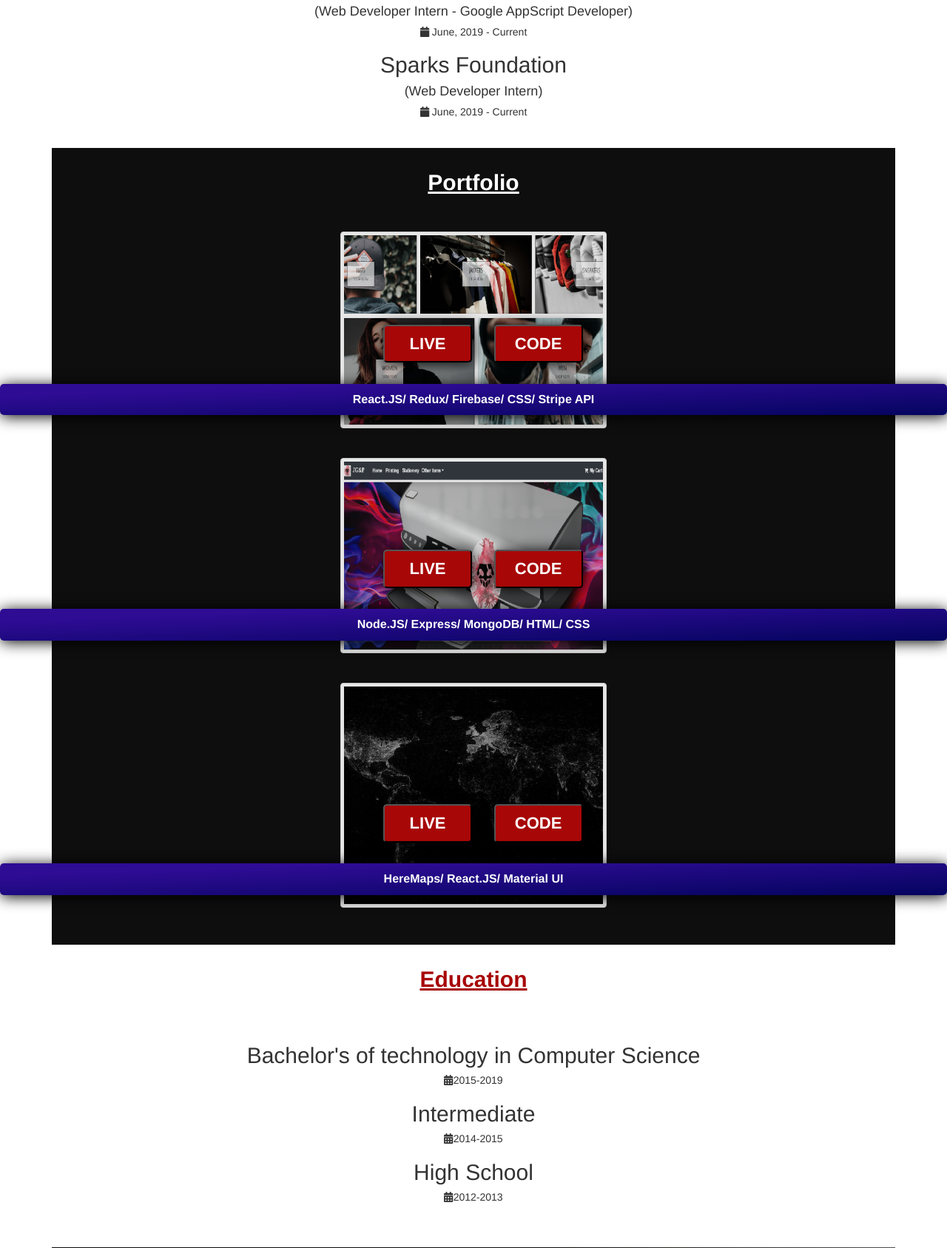
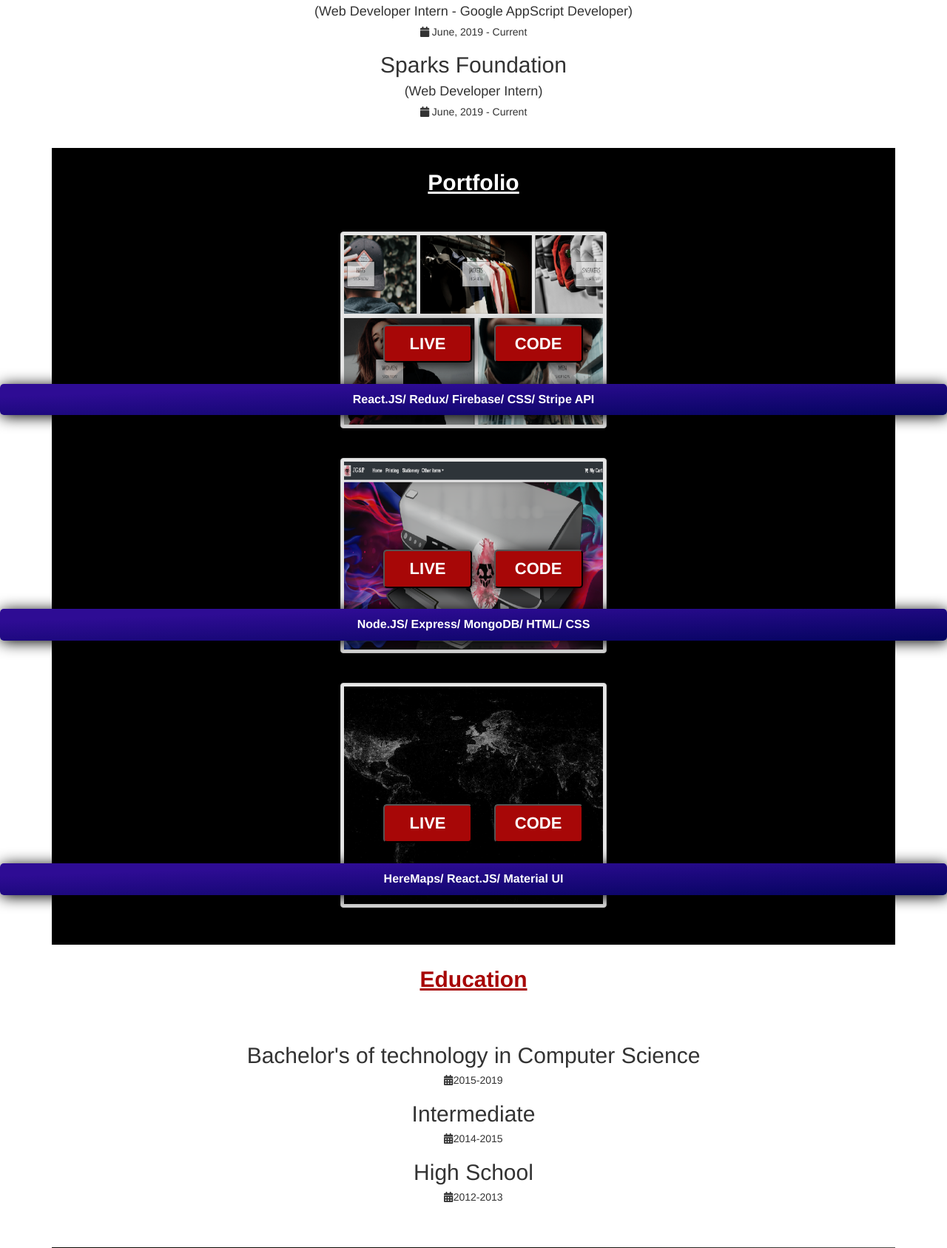
Before and after one commit to kavukj/MyCV, a PHP site: page / in a window 1280 px wide. Shown: the part 1040-2727 px from the top of the page at 74% size. Run offline with PHP 8.4, Linux system fonts and the light colour scheme.

Commit message:
styling change

```diff
--- a/assets/css/styles.css
+++ b/assets/css/styles.css
@@ -111,7 +111,7 @@ a{
 
 /* ==== PORTFOLIO ==== */
 .portfolio{
-  background-color: #0e0e0f;
+  background: #000;
 }
 .portfolio__container{
   padding-top: 4rem;
@@ -123,7 +123,7 @@ a{
   height: 36rem;
   opacity: 0.9;
   margin-bottom: 4rem;
-  box-shadow: 01.rem 0.2rem 2rem 0 black;
+  box-shadow: 01.rem 0.2rem 2rem 0 #fff;
 }
 .portfolio__content{
   left: 0;
```
